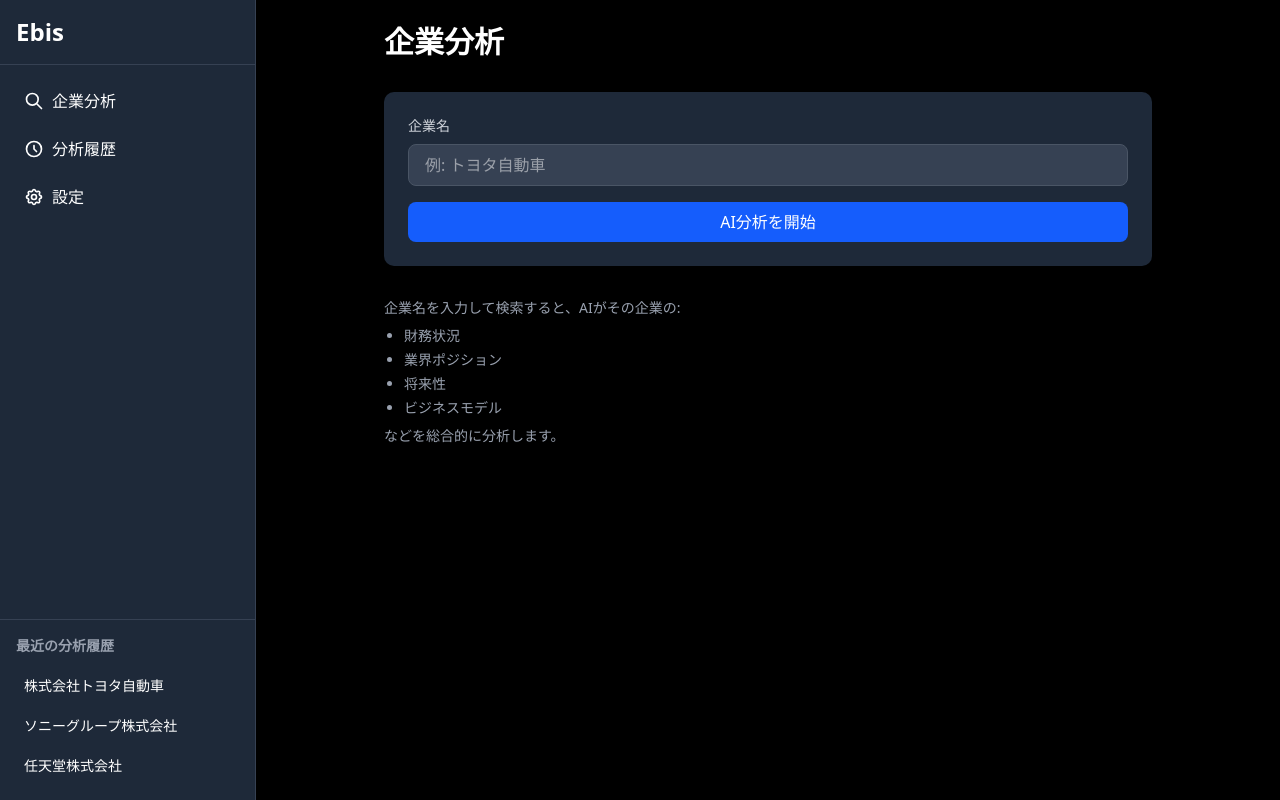
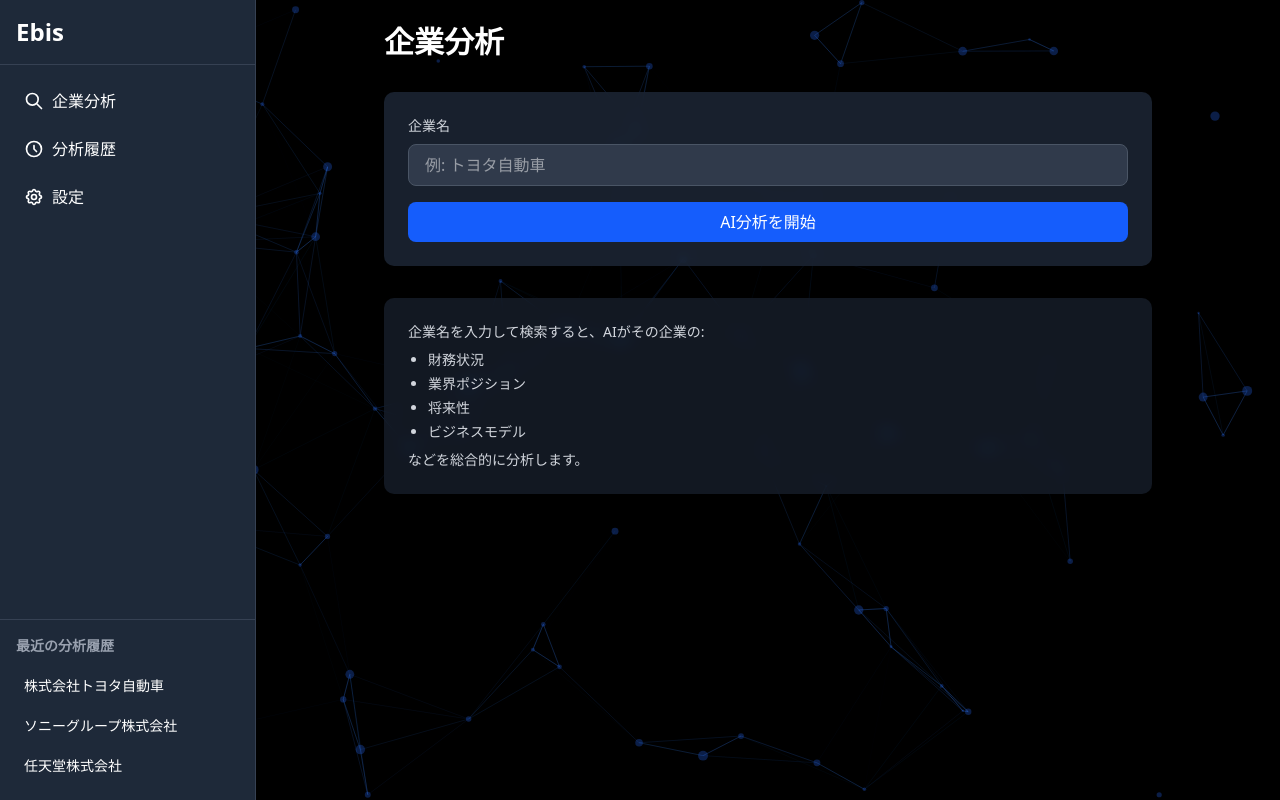
Before and after one commit to hirakei1203/ebis, a Next.js app: page / in a window 1280 px wide. Built offline with nearby package versions, Linux system fonts and the light colour scheme.

Commit message:
update/background

```diff
--- a/package.json
+++ b/package.json
@@ -16,8 +16,11 @@
     "next": "15.3.2",
     "react": "^19.0.0",
     "react-dom": "^19.0.0",
+    "react-tsparticles": "^2.12.2",
     "shadcn-ui": "^0.9.5",
-    "tailwind-merge": "^3.2.0"
+    "tailwind-merge": "^3.2.0",
+    "tsparticles": "^3.8.1",
+    "tsparticles-slim": "^2.12.0"
   },
   "devDependencies": {
     "@eslint/eslintrc": "^3",
--- a/src/app/page.tsx
+++ b/src/app/page.tsx
@@ -1,6 +1,7 @@
 // /app/page.tsx
 'use client';
 import { useState } from 'react';
+import BackgroundParticles from '@/components/ui/BackgroundParticles';
 
 export default function Home() {
   const [companyName, setCompanyName] = useState('');
@@ -12,10 +13,13 @@ export default function Home() {
   };
 
   return (
-    <div className="max-w-3xl mx-auto">
+    <>
+      <BackgroundParticles />
+
+      <div className="relative max-w-3xl mx-auto z-10">
         <h1 className="text-3xl font-bold mb-8">企業分析</h1>
 
-      <div className="bg-gray-800 rounded-lg p-6 shadow-lg mb-8">
+        <div className="bg-gray-800/80 backdrop-blur-sm rounded-lg p-6 shadow-lg mb-8">
           <form onSubmit={handleSearch} className="space-y-4">
             <div className="space-y-2">
               <label htmlFor="companyName" className="block text-sm font-medium text-gray-300">
@@ -26,7 +30,7 @@ export default function Home() {
                 type="text"
                 value={companyName}
                 onChange={(e) => setCompanyName(e.target.value)}
-              className="w-full px-4 py-2 bg-gray-700 border border-gray-600 rounded-md text-white focus:ring-blue-500 focus:border-blue-500"
+                className="w-full px-4 py-2 bg-gray-700/80 border border-gray-600 rounded-md text-white focus:ring-blue-500 focus:border-blue-500"
                 placeholder="例: トヨタ自動車"
               />
             </div>
@@ -40,7 +44,7 @@ export default function Home() {
           </form>
         </div>
 
-      <div className="text-gray-400 text-sm space-y-2">
+        <div className="bg-gray-800/60 backdrop-blur-sm rounded-lg p-6 text-gray-300 text-sm space-y-2">
           <p>企業名を入力して検索すると、AIがその企業の:</p>
           <ul className="list-disc pl-5 space-y-1">
             <li>財務状況</li>
@@ -51,5 +55,6 @@ export default function Home() {
           <p>などを総合的に分析します。</p>
         </div>
       </div>
+    </>
   );
 }
--- /dev/null
+++ b/src/components/ui/BackgroundParticles.tsx
@@ -0,0 +1,90 @@
+'use client';
+import React, { useCallback } from 'react';
+import Particles from 'react-tsparticles';
+import type { Engine } from 'tsparticles-engine';
+import { loadSlim } from 'tsparticles-slim';
+
+const BackgroundParticles: React.FC = () => {
+  const particlesInit = useCallback(async (engine: Engine) => {
+    await loadSlim(engine);
+  }, []);
+
+  return (
+    <Particles
+      id="tsparticles"
+      init={particlesInit}
+      className="fixed inset-0 -z-10"
+      options={{
+        background: {
+          color: {
+            value: 'transparent',
+          },
+        },
+        fpsLimit: 60,
+        interactivity: {
+          events: {
+            onClick: {
+              enable: true,
+              mode: 'push',
+            },
+            onHover: {
+              enable: true,
+              mode: 'repulse',
+            },
+            resize: true,
+          },
+          modes: {
+            push: {
+              quantity: 4,
+            },
+            repulse: {
+              distance: 100,
+              duration: 0.4,
+            },
+          },
+        },
+        particles: {
+          color: {
+            value: '#2563eb',
+          },
+          links: {
+            color: '#3b82f6',
+            distance: 150,
+            enable: true,
+            opacity: 0.2,
+            width: 1,
+          },
+          move: {
+            direction: 'none',
+            enable: true,
+            outModes: {
+              default: 'bounce',
+            },
+            random: false,
+            speed: 0.5,
+            straight: false,
+          },
+          number: {
+            density: {
+              enable: true,
+              area: 800,
+            },
+            value: 80,
+          },
+          opacity: {
+            value: 0.3,
+          },
+          shape: {
+            type: 'circle',
+          },
+          size: {
+            value: { min: 1, max: 5 },
+          },
+        },
+        detectRetina: true,
+      }}
+    />
+  );
+};
+
+export default BackgroundParticles;
```
Also changed, not shown: 1 other file (tests, documents, lock files or other folders). Lines whose indentation alone changed are shown as unchanged.
